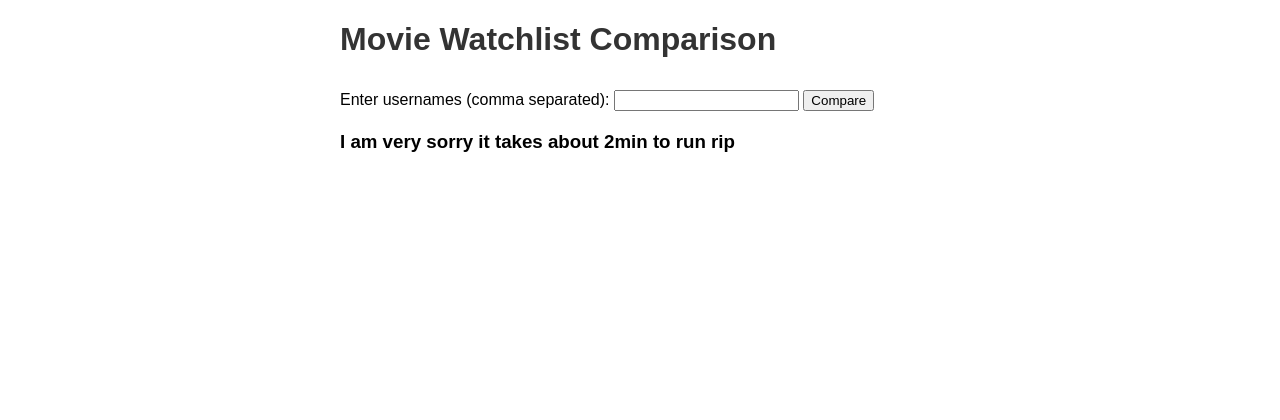
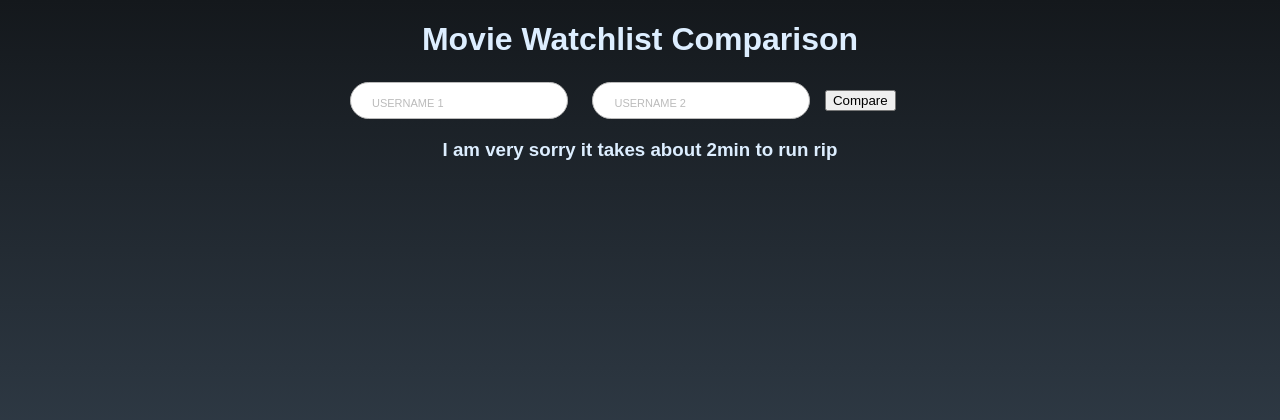
Before and after one commit to dani-oched/Movie-lover-recommendations, a Flask app: page / in a window 1280 px wide. Shown: the top 420 px of the page. Run offline with Flask 3, Linux system fonts and the light colour scheme.

Commit message:
Slightly improved look

```diff
--- a/User_recs/app.py
+++ b/User_recs/app.py
@@ -9,16 +9,18 @@ def index():
 
 @app.route('/compare', methods=['POST'])
 def compare():
-    usernames = request.form.getlist('usernames')
-    usernames = usernames[0].split(', ')
+    # usernames = request.form.getlist('usernames')
+    # usernames = usernames[0].split(', ')
+    user1 = request.form.getlist('user1')[0]
+    user2 = request.form.getlist('user2')[0]
 
-    common_movies = getAllCommonFilms(*usernames)
+    common_movies = getAllCommonFilms(user1, user2)
     img_urls = getAllPosters(common_movies)
     movies = []
     for i, j in zip(common_movies, img_urls):
         movies.append({'name': i, 'image_url': j, 'link': 'https://letterboxd.com/film/'+i+'/'})
 
-    return render_template('index.html', common_movies=movies, usernames=usernames)
+    return render_template('index.html', common_movies=movies, usernames=[user1, user2])
 
 if __name__ == '__main__':
     app.run(debug=True)
--- a/User_recs/static/style.css
+++ b/User_recs/static/style.css
@@ -2,10 +2,16 @@ body {
     font-family: Arial, sans-serif;
     max-width: 600px;
     margin: 0 auto;
+    background: #14181C;
+    background: linear-gradient(to top, #445566, #14181C);
+    background-repeat: no-repeat;
+    background-attachment: fixed;
+    color: #DEF;
 }
 
-h1, h2 {
-    color: #333;
+h1, h2 , h3{
+    text-align: center;
+    color: #DEF;
 }
 
 form {
@@ -36,3 +42,48 @@ li {
     height: auto;
     border-radius: 8px;
 }
+
+.input-wrapper {
+    position: relative;
+    line-height: 14px;
+    margin: 0 10px;
+    display: inline-block;
+}
+
+label {
+    color: #bbb;
+    font-size: 11px;
+    text-transform: uppercase;
+    position: absolute;
+    z-index: 2;
+    left: 20px;
+    top: 14px;
+    padding: 0 2px;
+    pointer-events: none;
+    background: none;
+    transition: transform 100ms ease;
+    transform: translateY(-28px);
+}
+
+input {
+    font-size: 13px;
+    color: #555;
+    outline: none;
+    border: 1px solid #bbb;
+    padding: 10px 20px;
+    border-radius: 20px;
+    position: relative;
+}
+
+input:invalid + label {
+    transform: translateY(0);
+}
+
+input:focus {
+    border-color: #a6cef1;
+}
+
+input:focus + label {
+    color: #a6cef1;
+    transform: translateY(-28px);
+}
--- a/User_recs/templates/index.html
+++ b/User_recs/templates/index.html
@@ -9,10 +9,20 @@
     <h1>Movie Watchlist Comparison</h1>
 
     <form action="/compare" method="POST">
-        <label for="usernames">Enter usernames (comma separated):</label>
-        <input type="text" name="usernames" id="usernames" required>
+        <!-- <label for="usernames">Enter usernames (comma separated):</label>
+        <input type="text" name="usernames" id="usernames" required> -->
+        <div class="input-wrapper">
+            <input type="text" name="user1" id="user1" required>
+            <label for="user1">username 1</label>
+        </div>
+
+        <div class="input-wrapper">
+            <input type="text" name="user2" id="user2" required>
+            <label for="user2">username 2</label>
+        </div>
         <button type="submit">Compare</button>
     </form>
+
 
     <h3>I am very sorry it takes about 2min to run rip</h3>
 
```
